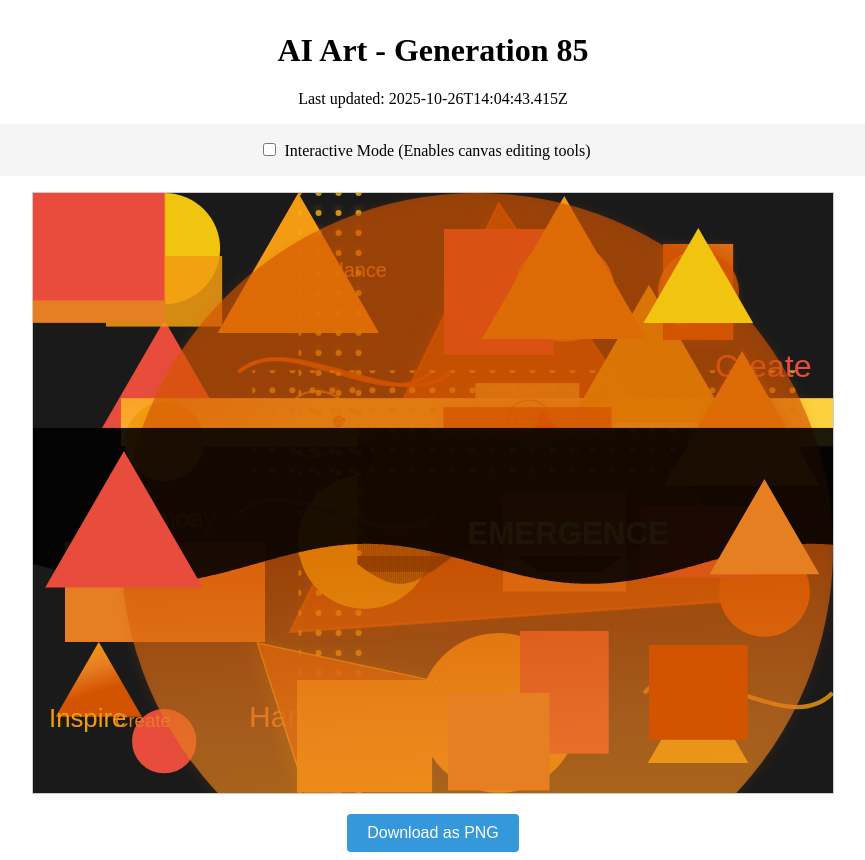
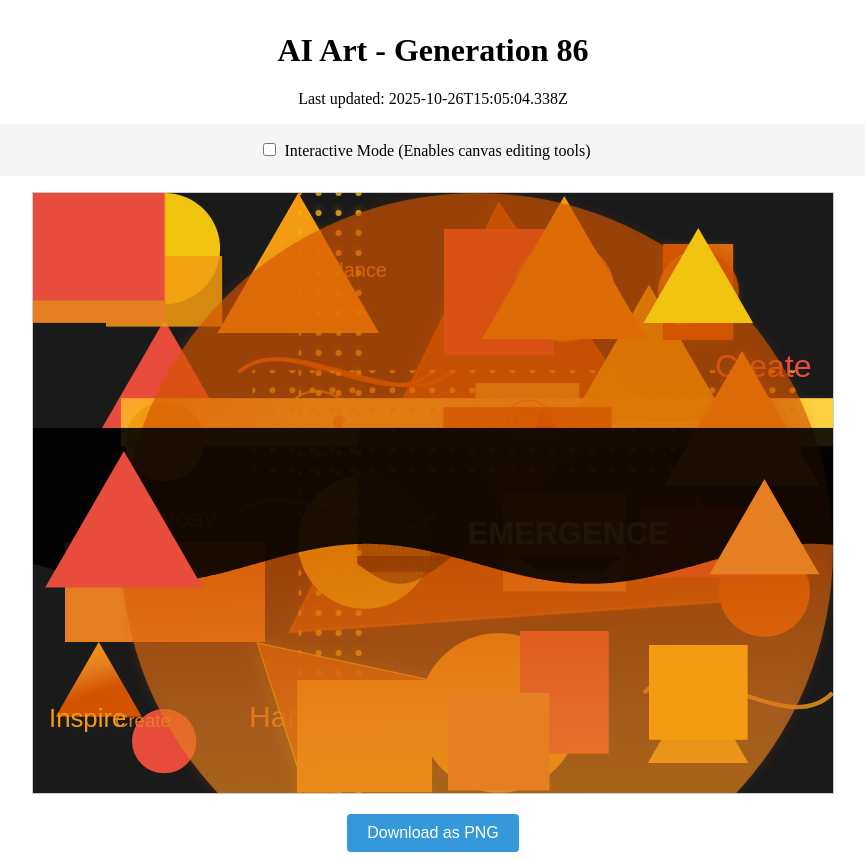
Before and after one commit to mcclowes/ai-art, a React (Vite) app: page / in a window 1280 px wide. Shown: the whole page, without its empty margins (207-1072 px from the left). Built offline with nearby package versions, Linux system fonts and the light colour scheme.

Commit message:
Improve artwork - Generation 86

```diff
--- a/src/artwork-state.ts
+++ b/src/artwork-state.ts
@@ -822,7 +822,7 @@ export const artworkState: ArtworkState = {
       "y": 452,
       "width": 98.65595492911112,
       "height": 94.80582531073503,
-      "fillStyle": "#d35400",
+      "fillStyle": "#f39c12",
       "id": "element_1761473113512"
     },
     {
@@ -863,7 +863,7 @@ export const artworkState: ArtworkState = {
       "id": "text_1761487483415"
     }
   ],
-  "generation": 85,
-  "lastUpdated": "2025-10-26T14:04:43.415Z",
+  "generation": 86,
+  "lastUpdated": "2025-10-26T15:05:04.338Z",
   "cycleStarted": "2025-10-23T02:33:03.243Z"
 };
```
